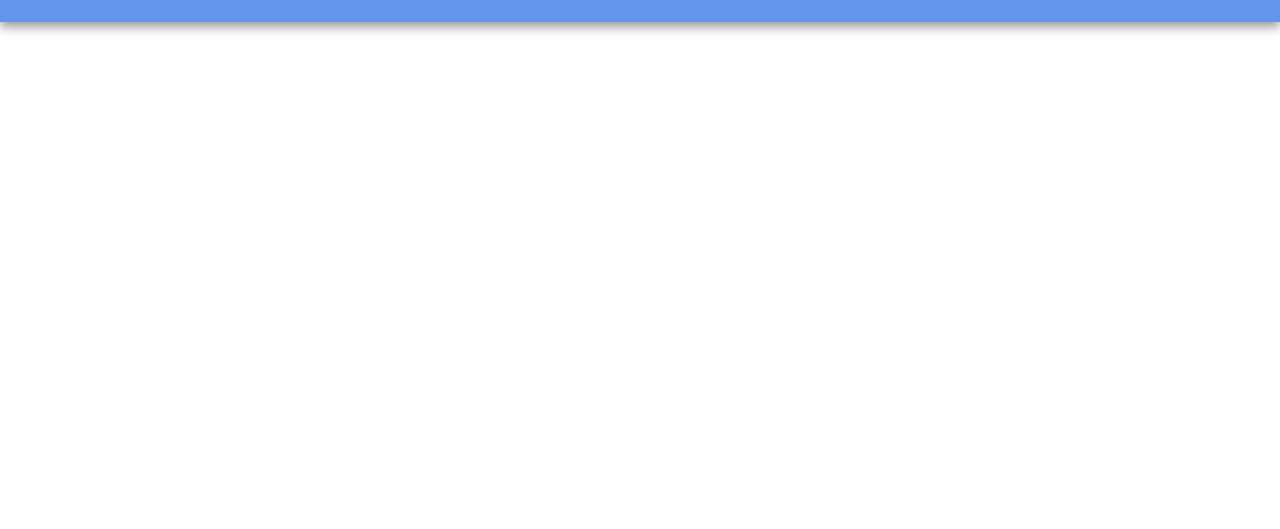
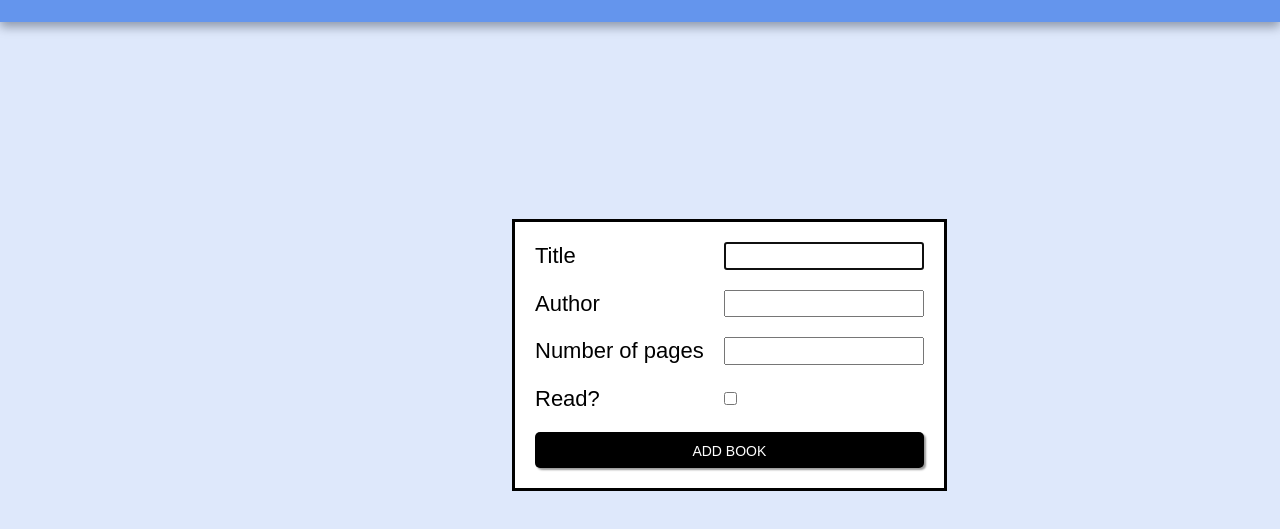
Before and after one commit to skharat8/odin-library, a website: page index.html in a window 1280 px wide. Both pictures are taken after a click on the button "Add Book". Shown: the part 101-630 px from the top of the page. Drawn offline with nearby package versions, Linux system fonts and the light colour scheme; a web font is replaced by a local one.

Commit message:
Design the modal to add a new book
Add HTML/CSS for how the modal looks. Add JS code to close the modal on
event click outside the dialog box.

```diff
--- a/index.html
+++ b/index.html
@@ -17,9 +17,27 @@
   <body>
     <header>
       <h1>library</h1>
-      <button class="add-book-button">Add Book</button>
+      <button class="add-book-modal">Add Book</button>
       <button>Sign In</button>
     </header>
-    <main></main>
+    <main>
+      <dialog>
+        <form method="dialog">
+          <label for="title">Title</label>
+          <input type="text" name="title" id="title" required />
+
+          <label for="author">Author</label>
+          <input type="text" name="author" id="author" required />
+
+          <label for="pages">Number of pages</label>
+          <input type="tel" name="pages" id="pages" required />
+
+          <label for="isRead">Read?</label>
+          <input type="checkbox" name="isRead" id="isRead" />
+
+          <button class="add-book">Add Book</button>
+        </form>
+      </dialog>
+    </main>
   </body>
 </html>
--- a/script.js
+++ b/script.js
@@ -14,7 +14,23 @@ function Book(title, author, pages, isRead) {
   };
 }
 
-function addBookToLibrary(title, author, pages, isRead) {
+function showAddBookModal(e) {
+  dialog.showModal();
+}
+
+function closeAddBookModal(e) {
+  const dialogDimensions = dialog.getBoundingClientRect();
+  if (
+    e.clientX < dialogDimensions.left ||
+    e.clientX > dialogDimensions.right ||
+    e.clientY < dialogDimensions.top ||
+    e.clientY > dialogDimensions.bottom
+  ) {
+    dialog.close();
+  }
+}
+
+function addBookToLibrary(e) {
   const book = new Book(title, author, pages, isRead);
   myLibrary.push(book);
 }
@@ -28,3 +44,12 @@ function displayAllBooks() {
 addBookToLibrary("The Hobbit", "Tolkien", 295, false);
 addBookToLibrary("The GE", "asa", 35, true);
 addBookToLibrary("The ASFAFA", "www", 311, false);
+
+const addBookModalButton = document.querySelector(".add-book-modal");
+addBookModalButton.addEventListener("click", showAddBookModal);
+
+const dialog = document.querySelector("dialog");
+dialog.addEventListener("click", closeAddBookModal);
+
+const addBookButton = document.querySelector(".add-book");
+addBookButton.addEventListener("click", addBookToLibrary);
--- a/styles.css
+++ b/styles.css
@@ -61,10 +61,58 @@ button:active {
   box-shadow: 2px 2px 5px 2px rgb(0, 0, 0, 0.4);
 }
 
-.add-book-button {
+.add-book-modal {
   margin-right: auto;
 }
 
 main {
   background-color: bisque;
 }
+
+dialog {
+  left: 40vw;
+  top: 40vh;
+  overflow: auto;
+  padding: 2rem;
+}
+
+dialog::backdrop {
+  background-color: rgba(100, 148, 237, 0.212);
+}
+
+form {
+  display: grid;
+  font-size: 2.2rem;
+  grid: repeat(4, 1fr) / auto minmax(80px, 200px);
+  gap: 2rem;
+
+  & input {
+    font-family: serif;
+    font-size: 80%;
+    padding-left: 2px;
+  }
+
+  & input[type="checkbox"] {
+    justify-self: left;
+  }
+
+  & button {
+    background-color: black;
+    color: white;
+    font-size: 1.4rem;
+    text-transform: uppercase;
+    grid-column: 1 / -1;
+  }
+
+  @media (hover: hover) {
+    & button:hover {
+      color: black;
+      background-color: var(--primary-color);
+    }
+  }
+
+  button:active {
+    transform: translateY(2px);
+    box-shadow: 2px 2px 5px 2px rgb(0, 0, 0, 0.4);
+  }
+}
```
